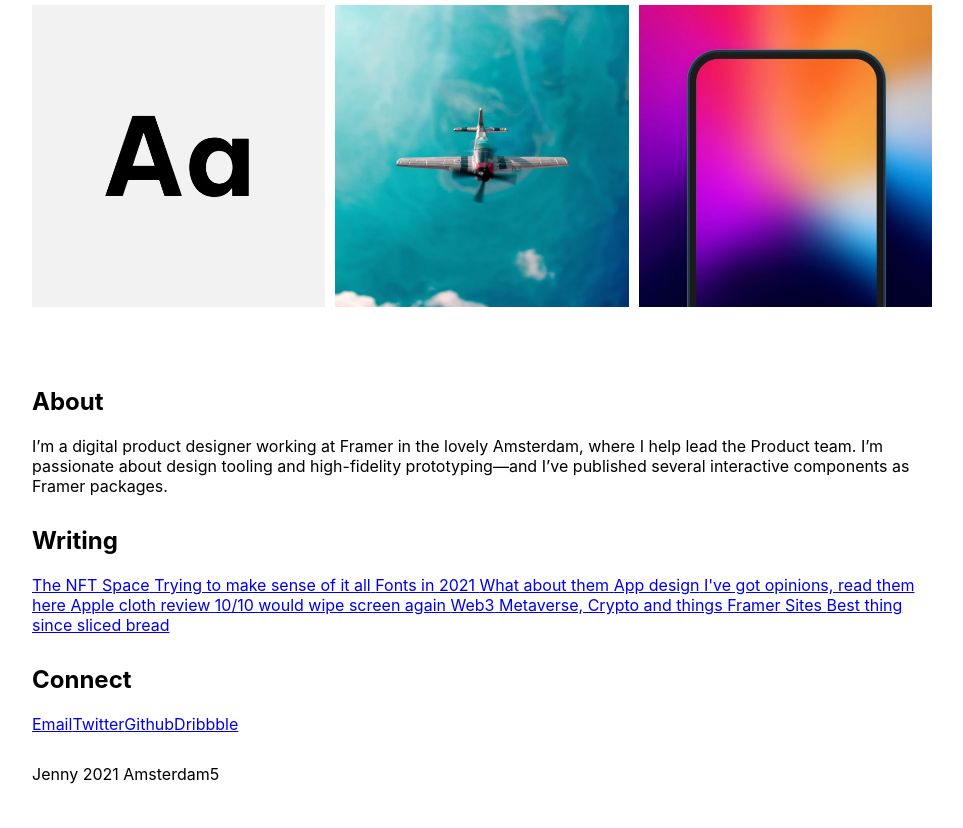
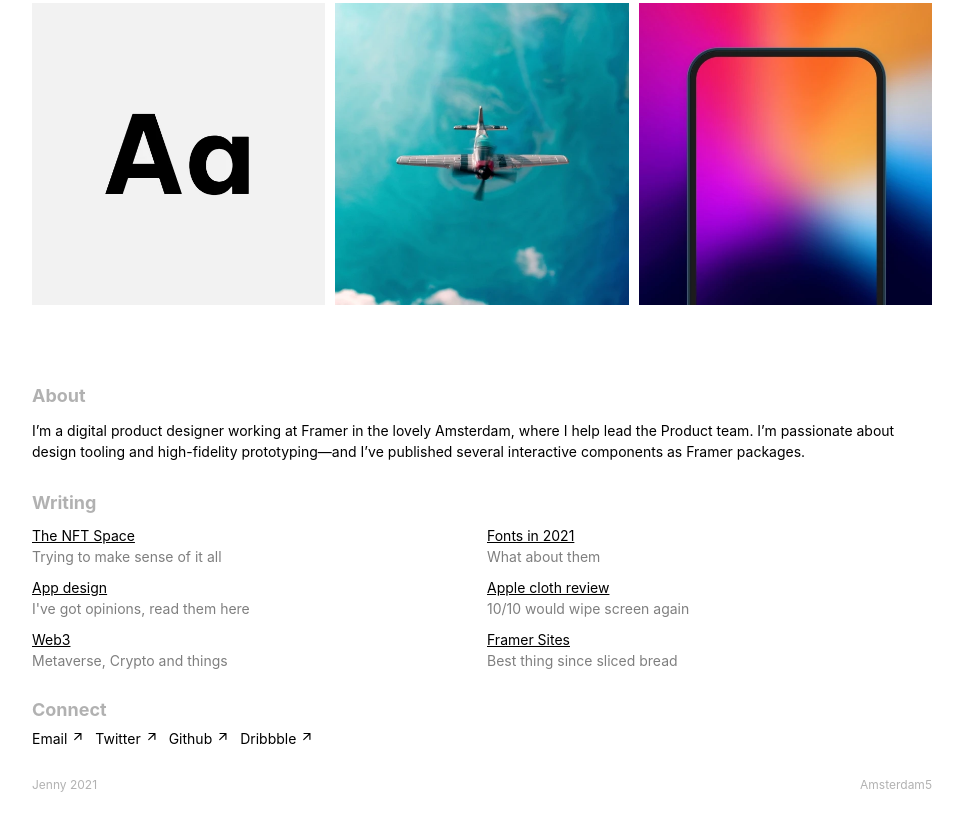
Before and after one commit to comunidev/demo-portfolio-framer, an Astro site: page / in a window 1280 px wide. Shown: the part 554-1382 px from the top of the page, without its empty margins (158-1121 px from the left). Built offline with nearby package versions, Linux system fonts and the light colour scheme; Astro itself is replaced by a stand-in of ours.

Commit message:
almost finish

```diff
--- /dev/null
+++ b/src/components/ArrowIcon.astro
@@ -0,0 +1,17 @@
+---
+interface Props {
+  size: number;
+}
+
+const size = Astro.props.size ?? 32;
+---
+<svg
+  xmlns="http://www.w3.org/2000/svg"
+  width={size}
+  height={size}
+  viewBox="0 0 24 24"
+  ><path
+    fill="currentColor"
+    d="m16 8.4l-8.9 8.9q-.275.275-.7.275t-.7-.275q-.275-.275-.275-.7t.275-.7L14.6 7H7q-.425 0-.713-.288T6 6q0-.425.288-.713T7 5h10q.425 0 .713.288T18 6v10q0 .425-.288.713T17 17q-.425 0-.713-.288T16 16V8.4Z"
+  ></path></svg
+>
--- a/src/pages/index.astro
+++ b/src/pages/index.astro
@@ -1,4 +1,5 @@
 ---
+import ArrowIcon from "../components/ArrowIcon.astro";
 const projectGrid = [
   { title: "Emojis", image: "/projects-grid/1.png" },
   { title: "Art", image: "/projects-grid/2.jpg" },
@@ -84,7 +85,7 @@ const social = [
         <div class="link-list">
           {
             links.map((link) => (
-              <a href={link.url}>
+              <a class="link" href={link.url}>
                 <span class="link-title">{link.title}</span>
                 <span class="link-text">{link.text}</span>
               </a>
@@ -94,8 +95,15 @@ const social = [
       </section>
       <section class="stack connect">
         <h2>Connect</h2>
-        <div>
-          {social.map((s) => <a href={s.url}>{s.title}</a>)}
+        <div class="link-list">
+          {
+            social.map((s) => (
+              <a class="link" href={s.url}>
+                {s.title}
+                <ArrowIcon size="14" />
+              </a>
+            ))
+          }
         </div>
       </section>
       <footer class="stack">
@@ -110,6 +118,11 @@ const social = [
     --font-color: #000000;
     --font-size: normal;
     --font-family: "Inter", sans-serif;
+  }
+
+  a {
+    text-decoration: none;
+    color: var(--font-color);
   }
 
   body {
@@ -143,9 +156,10 @@ const social = [
 
   .me {
     opacity: 0.3;
+    margin-top: 0;
     margin-bottom: 7.5px;
-    font-size: var(--font-size);
     text-align: center;
+    font-size: 24px;
   }
 
   .whoami {
@@ -171,4 +185,57 @@ const social = [
     height: 100%;
     object-fit: cover;
   }
+
+  h2 {
+    margin-top: 0;
+    font-size: 18px;
+    margin-bottom: 10px;
+    opacity: 0.3;
+  }
+
+  .about p {
+    line-height: 1.5;
+    font-size: 14px;
+  }
+
+  .links .link-list {
+    display: grid;
+    grid-template-columns: repeat(2, 1fr);
+    grid-template-rows: auto;
+    grid-gap: 10px;
+  }
+
+  .links .link-list .link {
+    display: flex;
+    flex-direction: column;
+  }
+
+  .link-title {
+    color: black;
+    text-decoration: underline;
+    font-size: 14px;
+    line-height: 25px;
+  }
+
+  .link-text {
+    color: var(--font-color);
+    opacity: 0.5;
+    font-size: 14px;
+  }
+
+  .connect .link {
+    font-size: 14px;
+  }
+
+  .connect .link-list {
+    display: flex;
+    gap: 10px;
+  }
+
+  footer {
+    display: flex;
+    justify-content: space-between;
+    opacity: 0.3;
+    font-size: 12px;
+  }
 </style>
```
